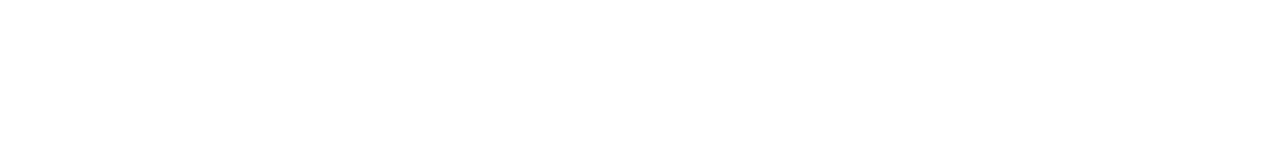
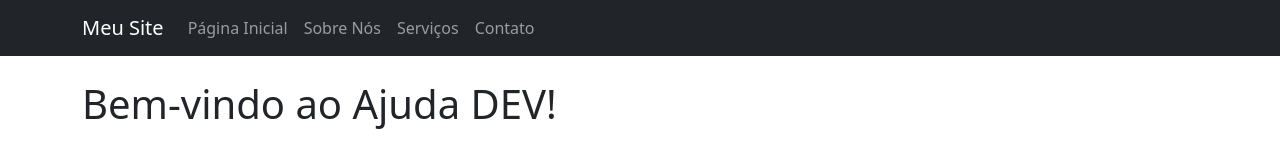
Before and after one commit to profadevairvitorio/ajuda_dev, a plain HTML site: page index.html in a window 1280 px wide. Drawn offline with nearby package versions, Linux system fonts and the light colour scheme.

Commit message:
feat: create home

```diff
--- a/index.html
+++ b/index.html
@@ -2,9 +2,43 @@
 <html lang="en">
 <head>
     <meta charset="UTF-8">
-    <title>Title</title>
+    <meta name="viewport" content="width=device-width, initial-scale=1.0">
+    <title>Meu Site com Menu Superior</title>
+    <link rel="stylesheet" href="https://cdn.jsdelivr.net/npm/bootstrap@5.3.0/dist/css/bootstrap.min.css">
 </head>
 <body>
+<header>
+    <nav class="navbar navbar-expand-lg navbar-dark bg-dark">
+        <div class="container">
+            <a class="navbar-brand" href="#">Meu Site</a>
+            <button class="navbar-toggler" type="button" data-toggle="collapse" data-target="#navbarNav" aria-controls="navbarNav" aria-expanded="false" aria-label="Toggle navigation">
+                <span class="navbar-toggler-icon"></span>
+            </button>
+            <div class="collapse navbar-collapse" id="navbarNav">
+                <ul class="navbar-nav ml-auto">
+                    <li class="nav-item active">
+                        <a class="nav-link" href="#">Página Inicial</a>
+                    </li>
+                    <li class="nav-item">
+                        <a class="nav-link" href="#">Sobre Nós</a>
+                    </li>
+                    <li class="nav-item">
+                        <a class="nav-link" href="#">Serviços</a>
+                    </li>
+                    <li class="nav-item">
+                        <a class="nav-link" href="#">Contato</a>
+                    </li>
+                </ul>
+            </div>
+        </div>
+    </nav>
+</header>
 
+<section class="container mt-4">
+    <h1>Bem-vindo ao Ajuda DEV!</h1>
+</section>
+
+<script src="https://cdn.jsdelivr.net/npm/bootstrap@5.3.0/dist/js/bootstrap.bundle.min.js"></script>
+<script src="js/site/script.js"></script>
 </body>
 </html>
```
